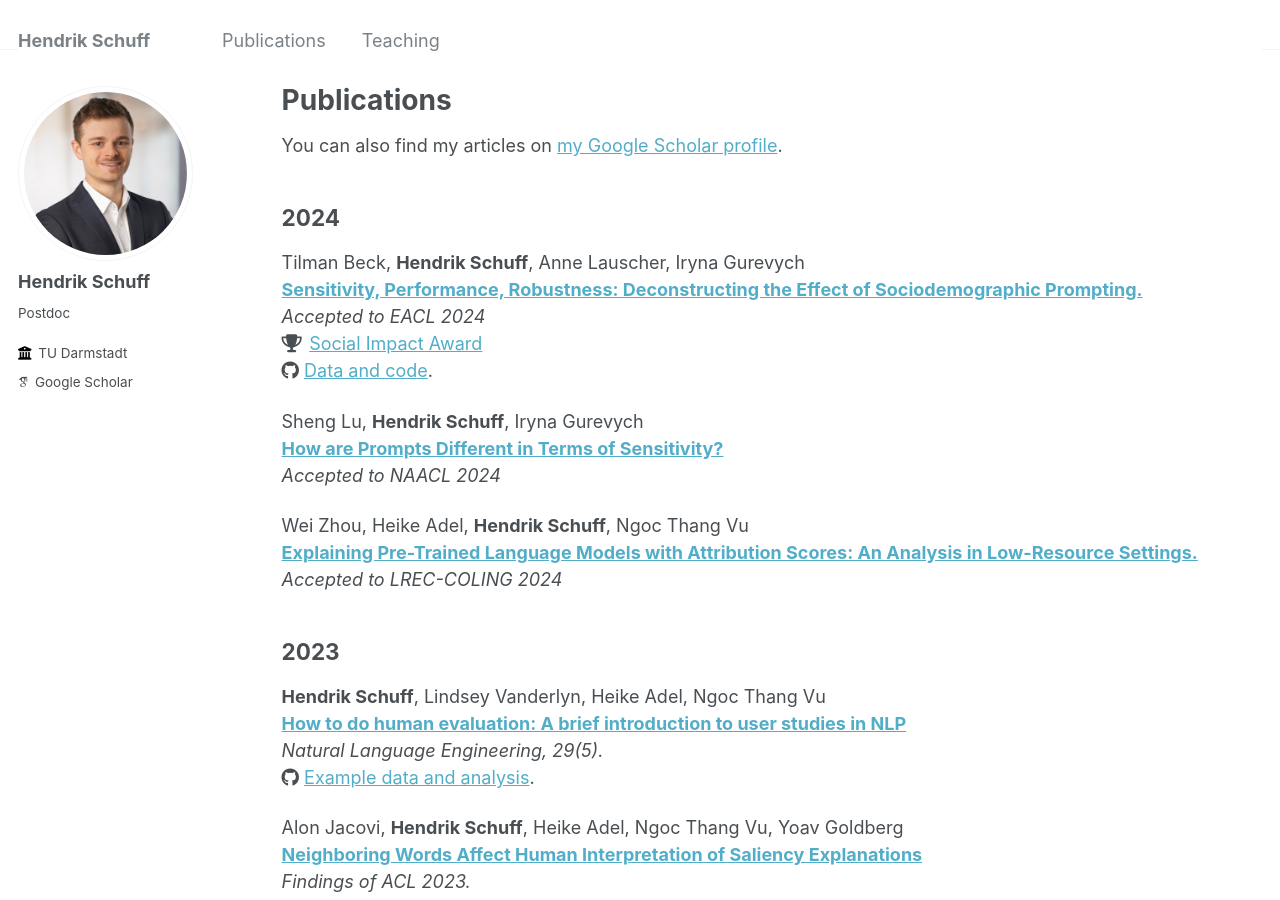
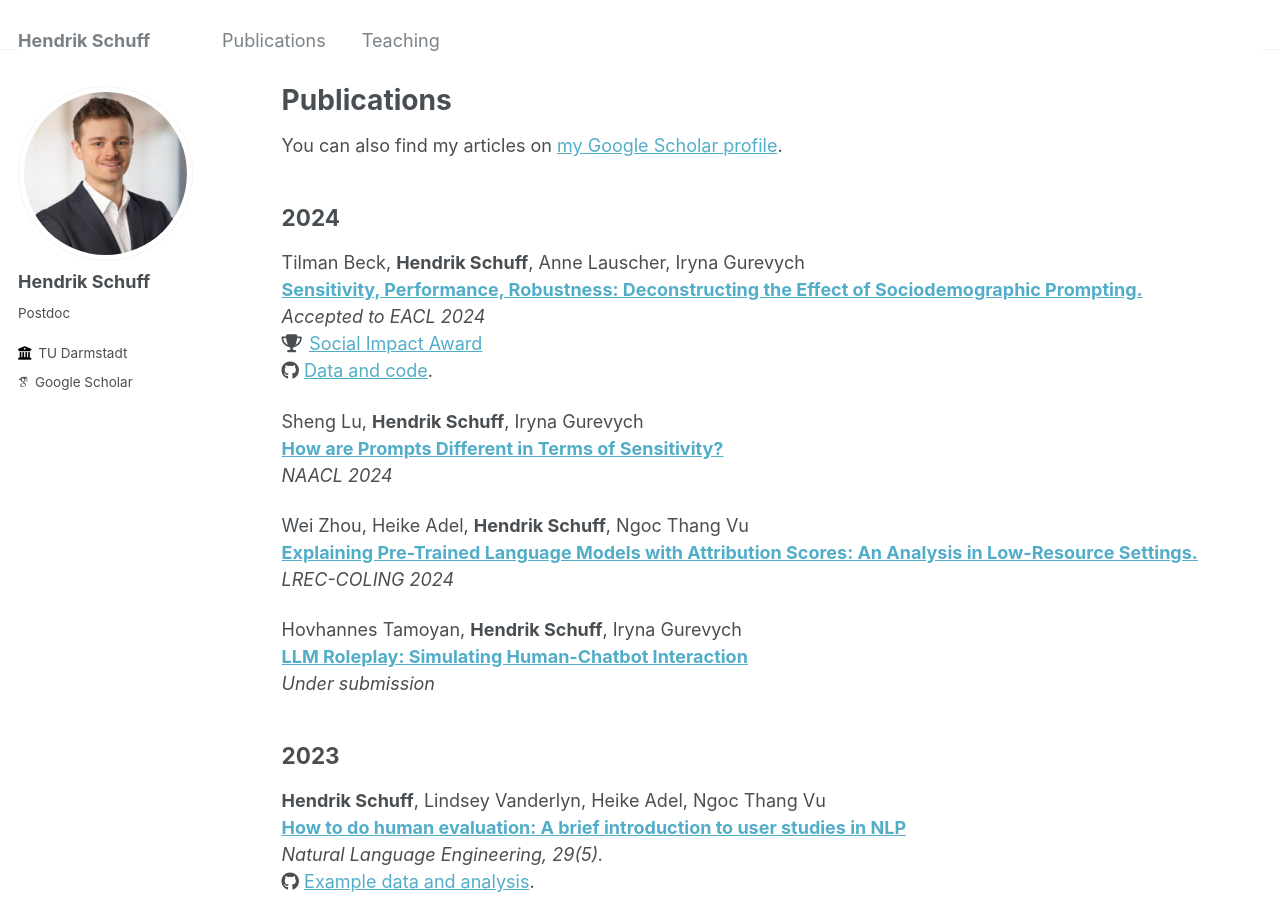
Before and after one commit to hschuff/hschuff.github.io, a Jekyll site: the page built from _pages/publications.md, in a window 1280 px wide and 900 px high. Built offline with Jekyll 4.4.1, drawn with Linux system fonts in a browser that asks for light colours; some web fonts are replaced.

Commit message:
updates publications

```diff
--- a/_pages/publications.md
+++ b/_pages/publications.md
@@ -23,11 +23,15 @@ Tilman Beck, <strong>Hendrik Schuff</strong>, Anne Lauscher, Iryna Gurevych
 
 Sheng Lu, <strong>Hendrik Schuff</strong>, Iryna Gurevych
 <strong>[How are Prompts Different in Terms of Sensitivity?](https://arxiv.org/abs/2311.07230)</strong>
-<i>Accepted to NAACL 2024</i>
+<i>NAACL 2024</i>
 
 Wei Zhou, Heike Adel, <strong>Hendrik Schuff</strong>, Ngoc Thang Vu
 <strong>[Explaining Pre-Trained Language Models with Attribution Scores: An Analysis in Low-Resource Settings.](https://arxiv.org/abs/2403.05338)</strong>
-<i>Accepted to LREC-COLING 2024</i>
+<i>LREC-COLING 2024</i>
+
+Hovhannes Tamoyan, <strong>Hendrik Schuff</strong>, Iryna Gurevych
+<strong>[LLM Roleplay: Simulating Human-Chatbot Interaction](https://arxiv.org/abs/2407.03974)</strong>
+<i>Under submission</i>
 
 2023
 ----
```
